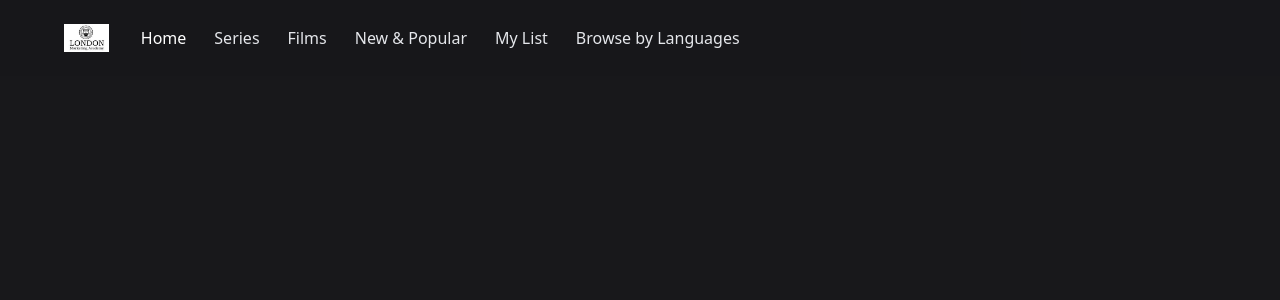
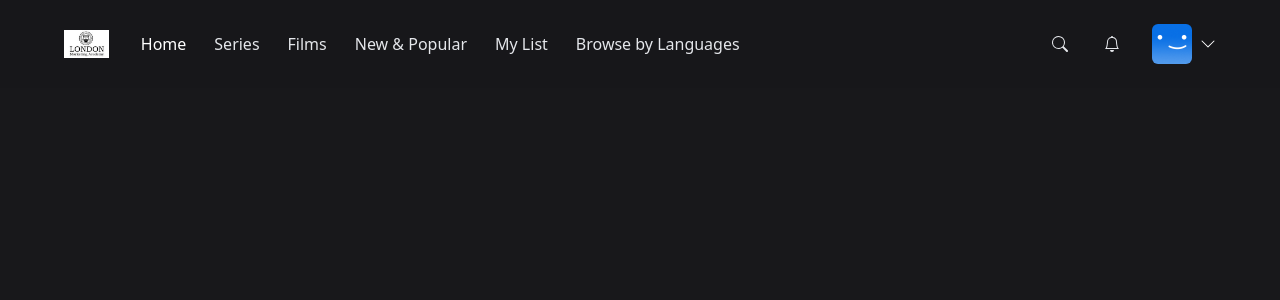
Before and after one commit to radu-lefter/video-library, a Next.js app: page / in a window 1280 px wide. Shown: the top 300 px of the page. Built offline with nearby package versions, Linux system fonts and the light colour scheme; no server answers; the database is empty; sample sign-in values are in the browser's storage.

Commit message:
added user display and logout to navbar

```diff
--- /dev/null
+++ b/components/AccountMenu.tsx
@@ -0,0 +1,33 @@
+import { signOut } from 'next-auth/react';
+import React from 'react';
+
+import useCurrentUser from '@/hooks/useCurrentUser';
+
+interface AccountMenuProps {
+  visible?: boolean;
+}
+
+const AccountMenu: React.FC<AccountMenuProps> = ({ visible }) => {
+  const { data: currentUser } = useCurrentUser();
+
+  if (!visible) {
+    return null;
+  }
+
+  return (
+    <div className="bg-black w-56 absolute top-14 right-0 py-5 flex-col border-2 border-gray-800 flex">
+      <div className="flex flex-col gap-3">
+        <div className="px-3 group/item flex flex-row gap-3 items-center w-full">
+          <img className="w-8 rounded-md" src="/images/default-blue.png" alt="" />
+          <p className="text-white text-sm group-hover/item:underline">{currentUser?.name}</p>
+        </div>
+      </div>
+      <hr className="bg-gray-600 border-0 h-px my-4" />
+      <div onClick={() => signOut()} className="px-3 text-center text-white text-sm hover:underline">
+        Sign out of VideoLib
+      </div>
+    </div>
+  )
+}
+
+export default AccountMenu;
--- a/components/Navbar.tsx
+++ b/components/Navbar.tsx
@@ -1,14 +1,20 @@
 import React, { useCallback, useEffect, useState } from 'react';
 import NavbarItem from "./NavbarItem";
-import {BsChevronDown } from 'react-icons/bs'
+import {BsChevronDown, BsBell, BsSearch } from 'react-icons/bs'
 import MobileMenu from '@/components/MobileMenu';
+import AccountMenu from './AccountMenu';
 
 const Navbar = () => {
 
     const [showMobileMenu, setShowMobileMenu] = useState(false);
+    const [showAccountMenu, setShowAccountMenu] = useState(false);
 
     const toggleMobileMenu = useCallback(() => {
         setShowMobileMenu((current) => !current);
+      }, []);
+
+      const toggleAccountMenu = useCallback(() => {
+        setShowAccountMenu((current) => !current);
       }, []);
 
   return (
@@ -25,8 +31,23 @@
         </div>
         <div onClick={toggleMobileMenu} className="lg:hidden flex flex-row items-center gap-2 ml-8 cursor-pointer relative">
           <p className="text-white text-sm">Browse</p>
-          <BsChevronDown className="text-white transition"  />
+          <BsChevronDown className={`w-4 text-white fill-white transition ${showMobileMenu ? 'rotate-180' : 'rotate-0'}`}  />
           <MobileMenu visible={showMobileMenu} />
+        </div>
+        <div className="flex flex-row ml-auto gap-7 items-center">
+          <div className="text-gray-200 hover:text-gray-300 cursor-pointer transition">
+            <BsSearch className="w-6" />
+          </div>
+          <div className="text-gray-200 hover:text-gray-300 cursor-pointer transition">
+            <BsBell className="w-6" />
+          </div>
+          <div onClick={toggleAccountMenu} className="flex flex-row items-center gap-2 cursor-pointer relative">
+            <div className="w-6 h-6 lg:w-10 lg:h-10 rounded-md overflow-hidden">
+              <img src="/images/default-blue.png" alt="" />
+            </div>
+            <BsChevronDown className={`w-4 text-white fill-white transition ${showAccountMenu ? 'rotate-180' : 'rotate-0'}`} />
+            <AccountMenu visible={showAccountMenu} />
+          </div>
         </div>
       </div>
     </nav>
```
